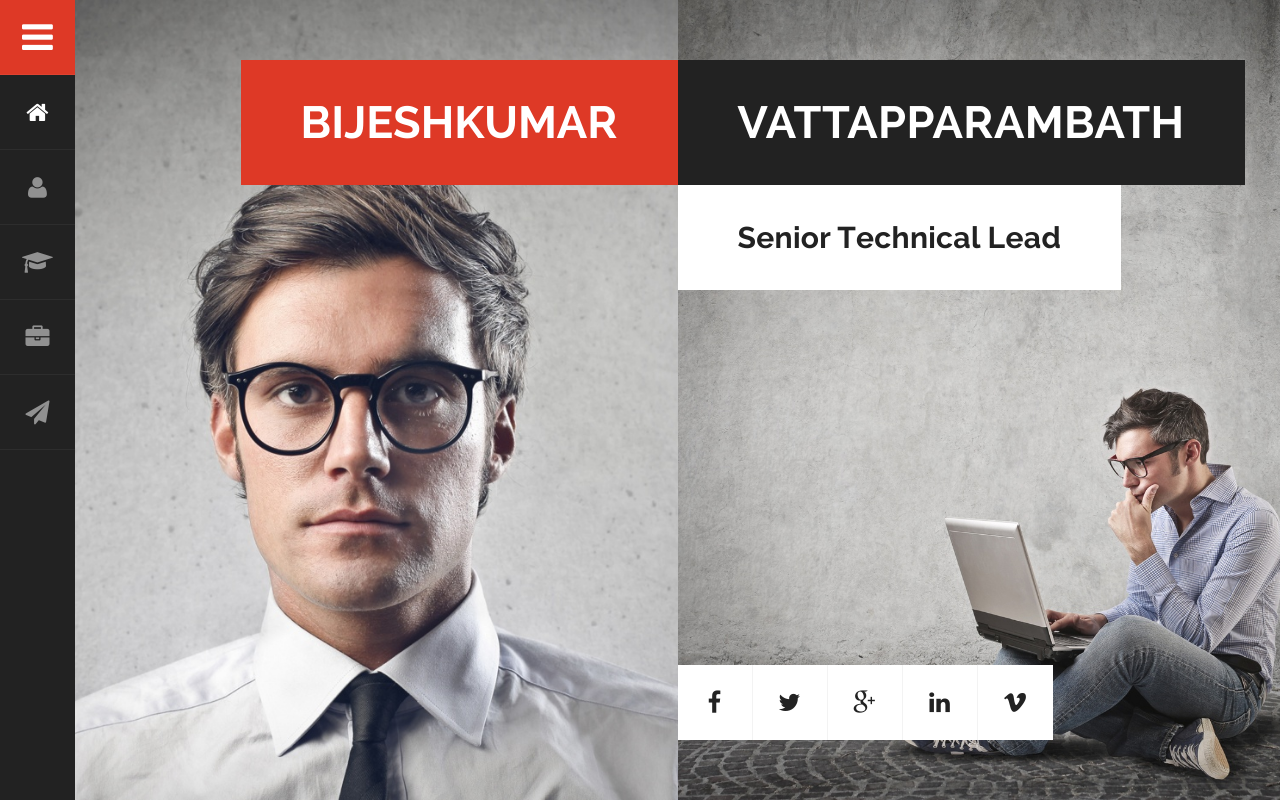
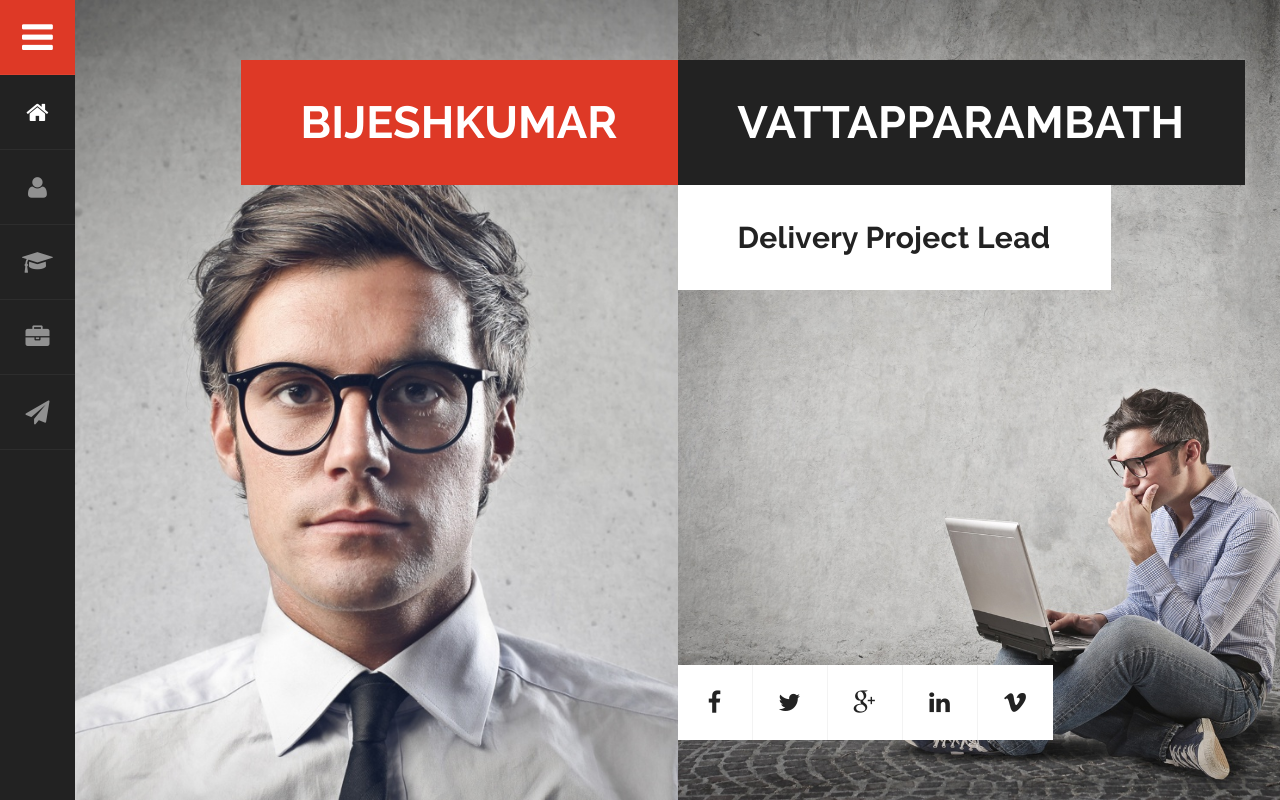
Before and after one commit to bvattapparam/bvattapparam.github.io, a plain HTML site: page index.html in a window 1280 px wide. Drawn offline with Linux system fonts and the light colour scheme; some packages are replaced by stand-ins of ours.

Commit message:
Update index.html
Changed the text

```diff
--- a/index.html
+++ b/index.html
@@ -101,7 +101,7 @@
                 <div id="home-title">
                     <h1><span class="mobile-title width100">BIJESHKUMAR</span><span
                             class="width100">VATTAPPARAMBATH</span></h1>
-                    <p>Senior Technical Lead</p>
+                    <p>Delivery Project Lead</p>
                 </div>
                 <!-- SOCIAL ICONS -->
                 <div id="cv-home-social-bar-container">
```
